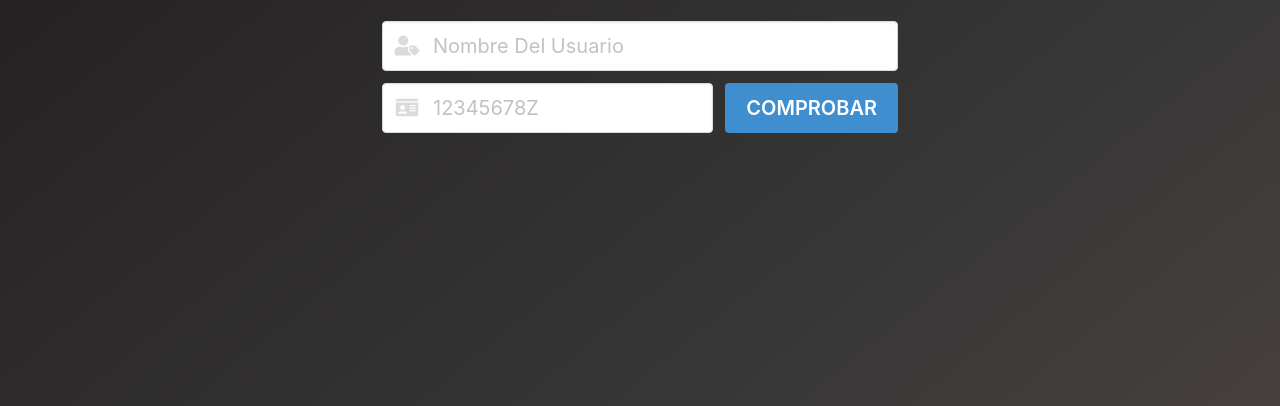
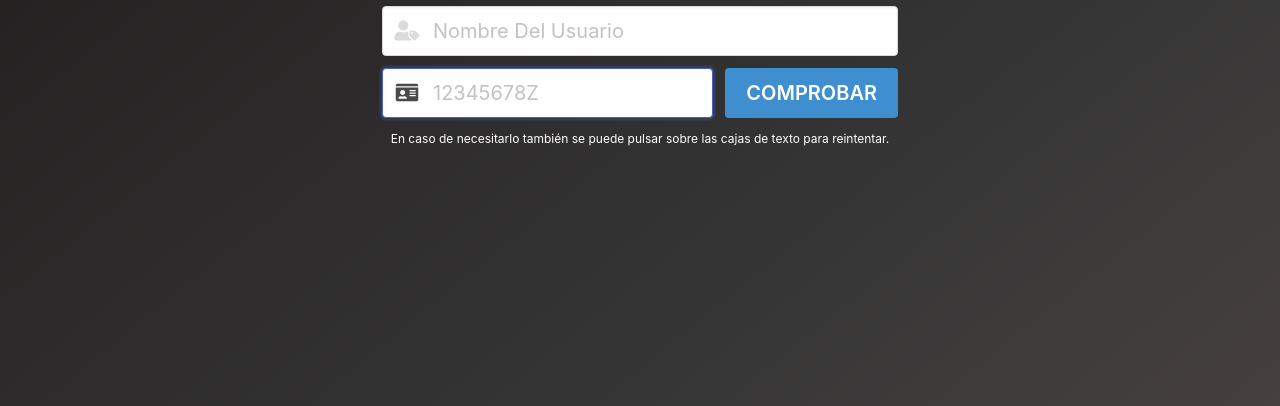
Before and after one commit to SchatzM/PracticaJS-9, a plain HTML site: page index.html in a window 1280 px wide. Shown: the part 394-800 px from the top of the page. Drawn offline with nearby package versions, Linux system fonts and the light colour scheme.

Commit message:
Añadido texto de ayuda y autofocus en input DNI

```diff
--- a/index.html
+++ b/index.html
@@ -83,7 +83,7 @@
 											</div>
 											<div class="field is-grouped">
 												<p class="control has-icons-left is-expanded">
-													<input class="input is-medium is-fullwidth is-uppercase alertaColor" type="text" name="númeroDNI" pattern="[0-9]{8}[A-Za-z]{1}" placeholder="12345678z" maxlength="9" minlength="9" required>
+													<input class="input is-medium is-fullwidth is-uppercase alertaColor" type="text" name="númeroDNI" pattern="[0-9]{8}[A-Za-z]{1}" placeholder="12345678z" maxlength="9" minlength="9" autofocus required>
 													<span class="icon is-left">
 														<i class="fas fa-id-card"></i>
 													</span>
@@ -94,6 +94,7 @@
 													</button>
 												</div>
 											</div>
+											<p class="help">En caso de necesitarlo también se puede pulsar sobre las cajas de texto para reintentar.</p>
 										</form>
 									</div>
 								</div>
```
